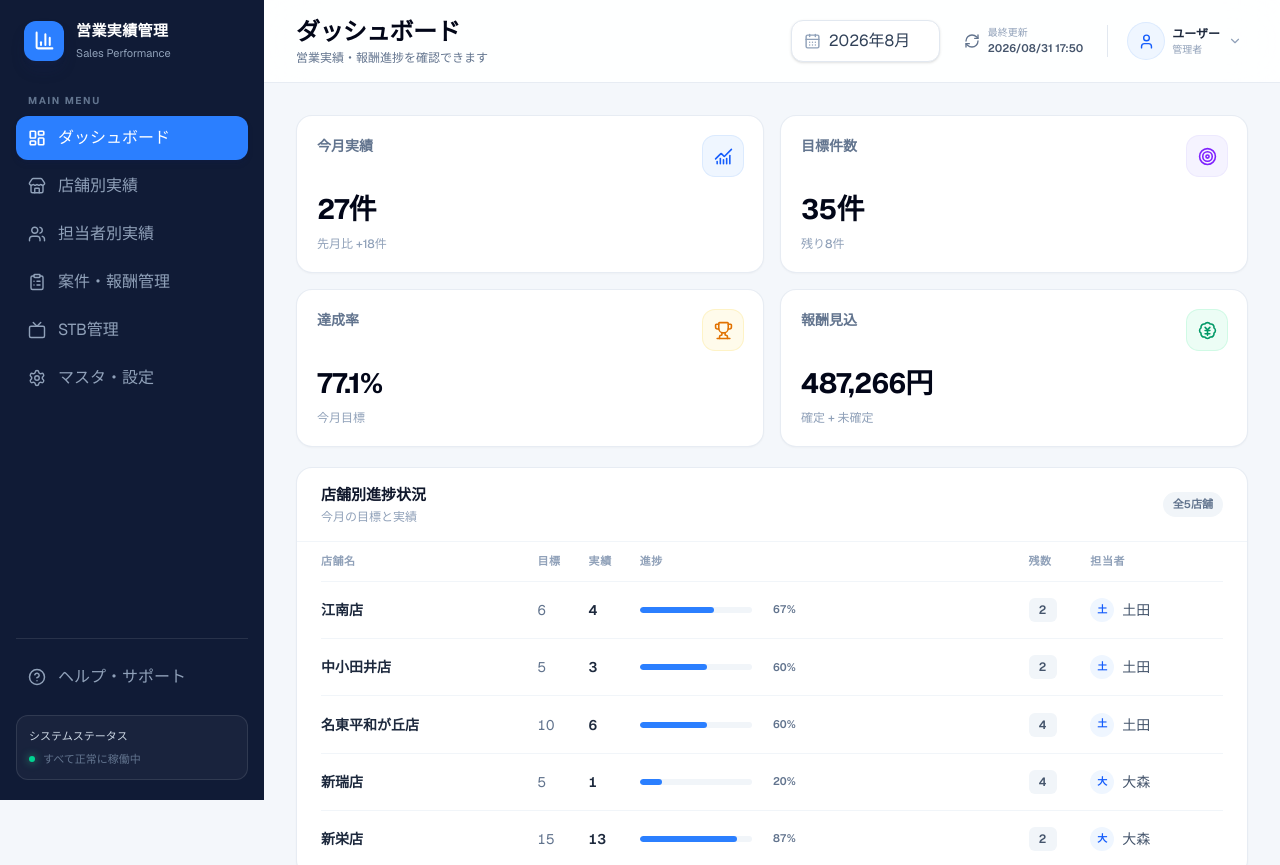
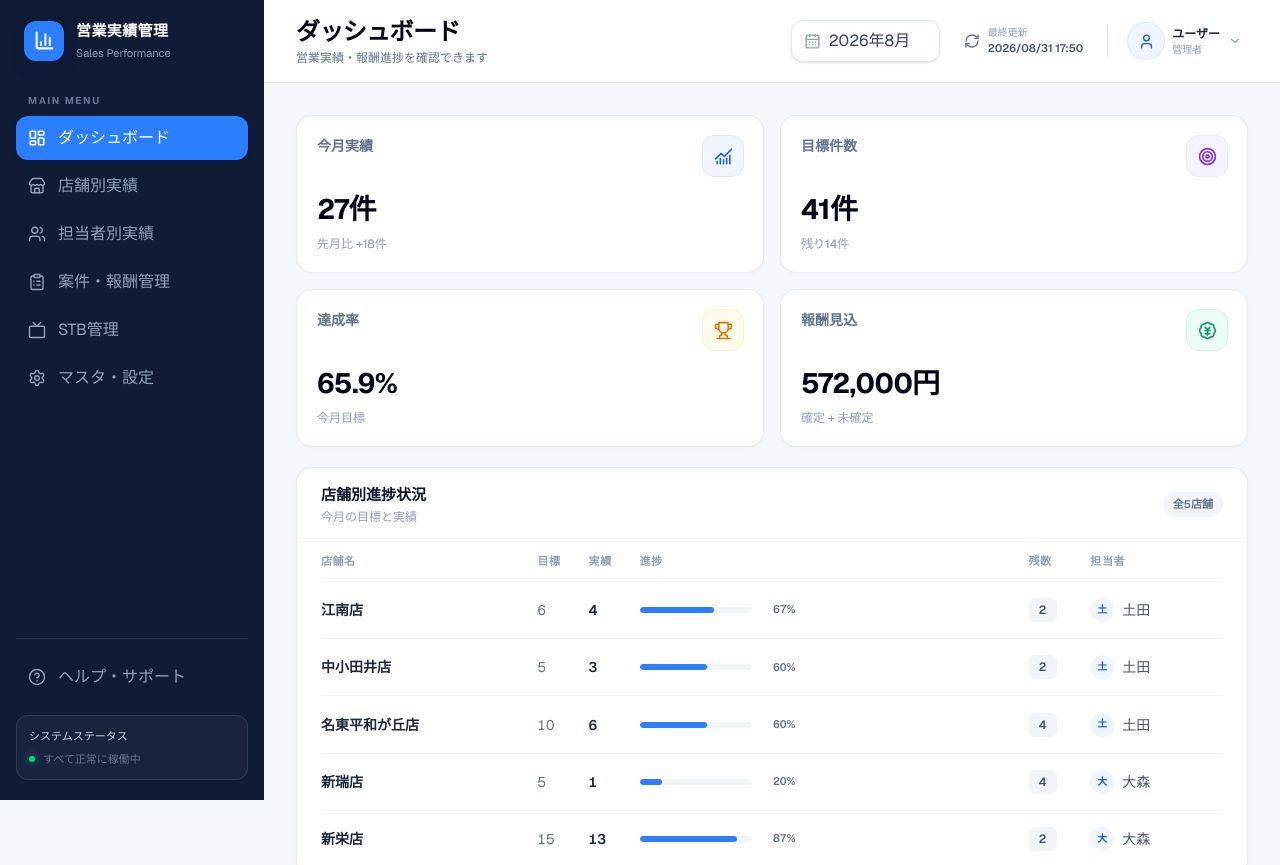
Before and after one commit to albernal00/sales-dashboard, a Next.js app: page / in a window 1280 px wide. Shown: the top 865 px of the page. Built offline with nearby package versions, Linux system fonts and the light colour scheme.

Commit message:
refactor: centralize dashboard data and calculations

```diff
--- a/app/page.tsx
+++ b/app/page.tsx
@@ -4,8 +4,26 @@ import StoreProgress from "../components/StoreProgress";
 import StaffRanking from "../components/StaffRanking";
 import Header from "../components/Header";
 import { BadgeJapaneseYen, ChartNoAxesCombined, Target, Trophy } from "lucide-react";
+import { rewards } from "@/data/rewards";
+import { staff, staffPerformances } from "@/data/staff";
+import { stores } from "@/data/stores";
+import {
+  calculateDashboardKpis,
+  createStaffRanking,
+  createStoreProgressRows,
+} from "@/lib/dashboard";
+import {
+  formatCount,
+  formatCurrency,
+  formatPercent,
+  formatSignedCount,
+} from "@/lib/formatters";
 
 export default function Home() {
+  const kpis = calculateDashboardKpis(stores, rewards);
+  const storeRows = createStoreProgressRows(stores, staff);
+  const staffRanking = createStaffRanking(staff, staffPerformances, rewards);
+
   return (
     <div className="flex min-h-screen bg-[#f4f7fb]">
       <Sidebar />
@@ -18,23 +36,23 @@ export default function Home() {
           <div className="grid gap-4 sm:grid-cols-2 2xl:grid-cols-4">
             <KpiCard
               title="今月実績"
-              value="27件"
-              subtext="先月比 +18件"
+              value={formatCount(kpis.actual)}
+              subtext={`先月比 ${formatSignedCount(kpis.previousMonthDifference)}`}
               icon={ChartNoAxesCombined}
               tone="blue"
             />
 
             <KpiCard
               title="目標件数"
-              value="35件"
-              subtext="残り8件"
+              value={formatCount(kpis.target)}
+              subtext={`残り${formatCount(kpis.remaining)}`}
               icon={Target}
               tone="violet"
             />
 
             <KpiCard
               title="達成率"
-              value="77.1%"
+              value={formatPercent(kpis.achievementRate)}
               subtext="今月目標"
               icon={Trophy}
               tone="amber"
@@ -42,7 +60,7 @@ export default function Home() {
 
             <KpiCard
               title="報酬見込"
-              value="487,266円"
+              value={formatCurrency(kpis.expectedReward)}
               subtext="確定 + 未確定"
               icon={BadgeJapaneseYen}
               tone="emerald"
@@ -51,10 +69,10 @@ export default function Home() {
 
           <div className="mt-5 grid gap-5 2xl:grid-cols-3">
             <div className="min-w-0 2xl:col-span-2">
-              <StoreProgress />
+              <StoreProgress stores={storeRows} />
             </div>
 
-            <StaffRanking />
+            <StaffRanking staff={staffRanking} />
           </div>
           </div>
         </main>
--- a/components/StoreProgress.tsx
+++ b/components/StoreProgress.tsx
@@ -1,12 +1,11 @@
-const stores = [
-  { name: "江南店", target: 6, actual: 4, staff: "土田" },
-  { name: "中小田井店", target: 5, actual: 3, staff: "土田" },
-  { name: "名東平和が丘店", target: 10, actual: 6, staff: "土田" },
-  { name: "新瑞店", target: 5, actual: 1, staff: "大森" },
-  { name: "新栄店", target: 15, actual: 13, staff: "大森" },
-];
+import { formatCount, formatPercent } from "@/lib/formatters";
+import type { StoreProgressRow } from "@/types/dashboard";
 
-export default function StoreProgress() {
+type StoreProgressProps = {
+  stores: StoreProgressRow[];
+};
+
+export default function StoreProgress({ stores }: StoreProgressProps) {
   return (
     <section className="h-full overflow-hidden rounded-2xl border border-slate-200/80 bg-white shadow-[0_1px_2px_rgba(15,23,42,0.03)]">
       <div className="flex items-center justify-between border-b border-slate-100 px-5 py-4 sm:px-6">
@@ -18,7 +17,7 @@ export default function StoreProgress() {
           今月の目標と実績
         </p>
         </div>
-        <span className="rounded-full bg-slate-100 px-2.5 py-1 text-[11px] font-semibold text-slate-500">全5店舗</span>
+        <span className="rounded-full bg-slate-100 px-2.5 py-1 text-[11px] font-semibold text-slate-500">全{stores.length}店舗</span>
       </div>
 
       <div className="overflow-x-auto px-5 pb-2 sm:px-6">
@@ -36,12 +35,6 @@ export default function StoreProgress() {
 
           <tbody>
             {stores.map((store) => {
-              const remaining = Math.max(store.target - store.actual, 0);
-              const progress = Math.min(
-                (store.actual / store.target) * 100,
-                100
-              );
-
               return (
                 <tr
                   key={store.name}
@@ -52,11 +45,11 @@ export default function StoreProgress() {
                   </td>
 
                   <td className="py-4 tabular-nums text-slate-500">
-                    {store.target}
+                    {formatCount(store.target, false)}
                   </td>
 
                   <td className="py-4 font-semibold tabular-nums text-slate-800">
-                    {store.actual}
+                    {formatCount(store.actual, false)}
                   </td>
 
                   <td className="py-4">
@@ -64,27 +57,27 @@ export default function StoreProgress() {
                       <div className="h-1.5 w-28 overflow-hidden rounded-full bg-slate-100">
                         <div
                           className="h-full rounded-full bg-blue-500"
-                          style={{ width: `${progress}%` }}
+                          style={{ width: `${store.progress}%` }}
                           role="progressbar"
                           aria-label={`${store.name}の進捗`}
-                          aria-valuenow={Math.round(progress)}
+                          aria-valuenow={Math.round(store.progress)}
                           aria-valuemin={0}
                           aria-valuemax={100}
                         />
                       </div>
 
                       <span className="w-8 text-right text-[11px] font-semibold tabular-nums text-slate-500">
-                        {progress.toFixed(0)}%
+                        {formatPercent(store.progress, 0)}
                       </span>
                     </div>
                   </td>
 
                   <td className="py-4">
-                    <span className="inline-flex min-w-7 justify-center rounded-md bg-slate-100 px-2 py-1 text-xs font-semibold tabular-nums text-slate-600">{remaining}</span>
+                    <span className="inline-flex min-w-7 justify-center rounded-md bg-slate-100 px-2 py-1 text-xs font-semibold tabular-nums text-slate-600">{formatCount(store.remaining, false)}</span>
                   </td>
 
                   <td className="whitespace-nowrap py-4 text-slate-600">
-                    <span className="inline-flex items-center gap-2"><span className="flex size-6 items-center justify-center rounded-full bg-blue-50 text-[10px] font-bold text-blue-600">{store.staff.slice(0, 1)}</span>{store.staff}</span>
+                    <span className="inline-flex items-center gap-2"><span className="flex size-6 items-center justify-center rounded-full bg-blue-50 text-[10px] font-bold text-blue-600">{store.staffName.slice(0, 1)}</span>{store.staffName}</span>
                   </td>
                 </tr>
               );
--- /dev/null
+++ b/data/rewards.ts
@@ -0,0 +1,10 @@
+import type { Reward } from "@/types/dashboard";
+
+export const rewards: Reward[] = [
+  { id: "reward-001", staffId: "tsuchida", amount: 185000, status: "confirmed" },
+  { id: "reward-002", staffId: "tsuchida", amount: 100000, status: "pending" },
+  { id: "reward-003", staffId: "omori", amount: 123000, status: "confirmed" },
+  { id: "reward-004", staffId: "omori", amount: 41000, status: "pending" },
+  { id: "reward-005", staffId: "tanaka", amount: 82000, status: "confirmed" },
+  { id: "reward-006", staffId: "yamada", amount: 41000, status: "pending" },
+];
--- /dev/null
+++ b/data/staff.ts
@@ -0,0 +1,15 @@
+import type { Staff, StaffPerformance } from "@/types/dashboard";
+
+export const staff: Staff[] = [
+  { id: "tsuchida", name: "土田" },
+  { id: "omori", name: "大森" },
+  { id: "tanaka", name: "田中" },
+  { id: "yamada", name: "山田" },
+];
+
+export const staffPerformances: StaffPerformance[] = [
+  { staffId: "tsuchida", count: 13 },
+  { staffId: "omori", count: 8 },
+  { staffId: "tanaka", count: 4 },
+  { staffId: "yamada", count: 2 },
+];
--- /dev/null
+++ b/data/stores.ts
@@ -0,0 +1,44 @@
+import type { StorePerformance } from "@/types/dashboard";
+
+export const stores: StorePerformance[] = [
+  {
+    id: "konan",
+    name: "江南店",
+    target: 6,
+    actual: 4,
+    previousActual: 1,
+    staffId: "tsuchida",
+  },
+  {
+    id: "nakaotai",
+    name: "中小田井店",
+    target: 5,
+    actual: 3,
+    previousActual: 1,
+    staffId: "tsuchida",
+  },
+  {
+    id: "meito-heiwagaoka",
+    name: "名東平和が丘店",
+    target: 10,
+    actual: 6,
+    previousActual: 2,
+    staffId: "tsuchida",
+  },
+  {
+    id: "aratama",
+    name: "新瑞店",
+    target: 5,
+    actual: 1,
+    previousActual: 1,
+    staffId: "omori",
+  },
+  {
+    id: "shinsakae",
+    name: "新栄店",
+    target: 15,
+    actual: 13,
+    previousActual: 4,
+    staffId: "omori",
+  },
+];
--- /dev/null
+++ b/lib/dashboard.ts
@@ -0,0 +1,82 @@
+import type {
+  DashboardKpis,
+  Reward,
+  Staff,
+  StaffPerformance,
+  StaffRankingRow,
+  StorePerformance,
+  StoreProgressRow,
+} from "@/types/dashboard";
+
+export function calculateProgress(actual: number, target: number): number {
+  if (target <= 0) {
+    return 0;
+  }
+
+  return Math.min(Math.max((actual / target) * 100, 0), 100);
+}
+
+export function calculateRemaining(actual: number, target: number): number {
+  return Math.max(target - actual, 0);
+}
+
+export function calculateDashboardKpis(
+  stores: StorePerformance[],
+  rewards: Reward[]
+): DashboardKpis {
+  const actual = stores.reduce((sum, store) => sum + store.actual, 0);
+  const target = stores.reduce((sum, store) => sum + store.target, 0);
+  const previousActual = stores.reduce(
+    (sum, store) => sum + store.previousActual,
+    0
+  );
+  const expectedReward = rewards.reduce(
+    (sum, reward) => sum + reward.amount,
+    0
+  );
+
+  return {
+    actual,
+    target,
+    remaining: calculateRemaining(actual, target),
+    achievementRate: calculateProgress(actual, target),
+    previousMonthDifference: actual - previousActual,
+    expectedReward,
+  };
+}
+
+export function createStoreProgressRows(
+  stores: StorePerformance[],
+  staff: Staff[]
+): StoreProgressRow[] {
+  const staffNames = new Map(staff.map((person) => [person.id, person.name]));
+
+  return stores.map((store) => ({
+    ...store,
+    staffName: staffNames.get(store.staffId) ?? "未設定",
+    remaining: calculateRemaining(store.actual, store.target),
+    progress: calculateProgress(store.actual, store.target),
+  }));
+}
+
+export function createStaffRanking(
+  staff: Staff[],
+  performances: StaffPerformance[],
+  rewards: Reward[]
+): StaffRankingRow[] {
+  const counts = new Map(
+    performances.map((performance) => [performance.staffId, performance.count])
+  );
+  const rewardTotals = rewards.reduce<Map<string, number>>((totals, reward) => {
+    totals.set(reward.staffId, (totals.get(reward.staffId) ?? 0) + reward.amount);
+    return totals;
+  }, new Map());
+
+  return staff
+    .map((person) => ({
+      ...person,
+      count: counts.get(person.id) ?? 0,
+      reward: rewardTotals.get(person.id) ?? 0,
+    }))
+    .sort((a, b) => b.count - a.count || b.reward - a.reward);
+}
--- /dev/null
+++ b/lib/formatters.ts
@@ -0,0 +1,23 @@
+const numberFormatter = new Intl.NumberFormat("ja-JP");
+
+export function formatCount(value: number, withUnit = true): string {
+  const formatted = numberFormatter.format(value);
+  return withUnit ? `${formatted}件` : formatted;
+}
+
+export function formatSignedCount(value: number): string {
+  const sign = value > 0 ? "+" : "";
+  return `${sign}${formatCount(value)}`;
+}
+
+export function formatCurrency(
+  value: number,
+  notation: "symbol" | "suffix" = "suffix"
+): string {
+  const formatted = numberFormatter.format(value);
+  return notation === "symbol" ? `¥${formatted}` : `${formatted}円`;
+}
+
+export function formatPercent(value: number, fractionDigits = 1): string {
+  return `${value.toFixed(fractionDigits)}%`;
+}
--- /dev/null
+++ b/types/dashboard.ts
@@ -0,0 +1,47 @@
+export type Staff = {
+  id: string;
+  name: string;
+};
+
+export type StorePerformance = {
+  id: string;
+  name: string;
+  target: number;
+  actual: number;
+  previousActual: number;
+  staffId: string;
+};
+
+export type StaffPerformance = {
+  staffId: string;
+  count: number;
+};
+
+export type RewardStatus = "confirmed" | "pending";
+
+export type Reward = {
+  id: string;
+  staffId: string;
+  amount: number;
+  status: RewardStatus;
+};
+
+export type DashboardKpis = {
+  actual: number;
+  target: number;
+  remaining: number;
+  achievementRate: number;
+  previousMonthDifference: number;
+  expectedReward: number;
+};
+
+export type StoreProgressRow = StorePerformance & {
+  staffName: string;
+  remaining: number;
+  progress: number;
+};
+
+export type StaffRankingRow = Staff & {
+  count: number;
+  reward: number;
+};
```
Also changed, not shown: components/StaffRanking.tsx (+9 -9 lines).
